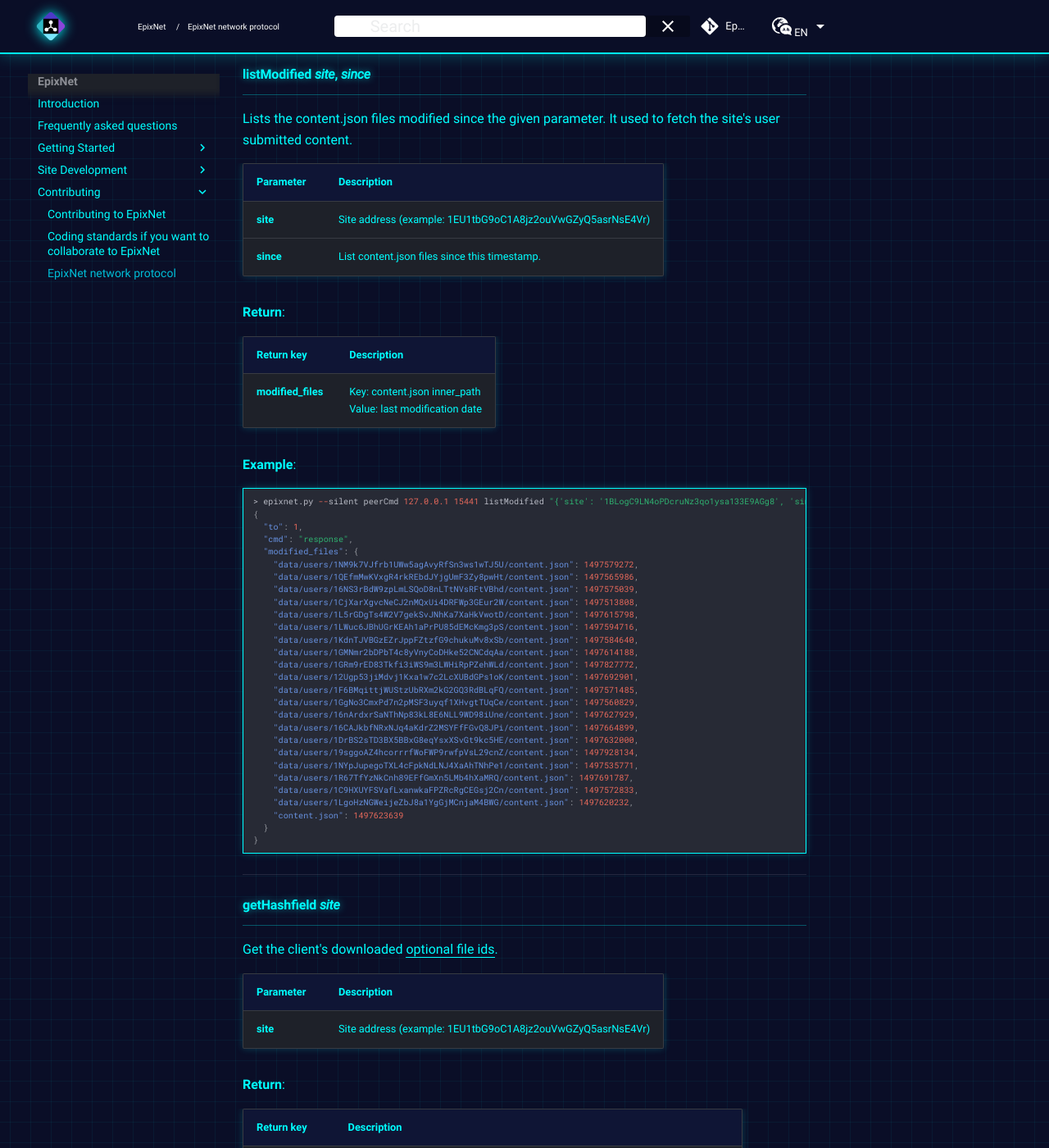
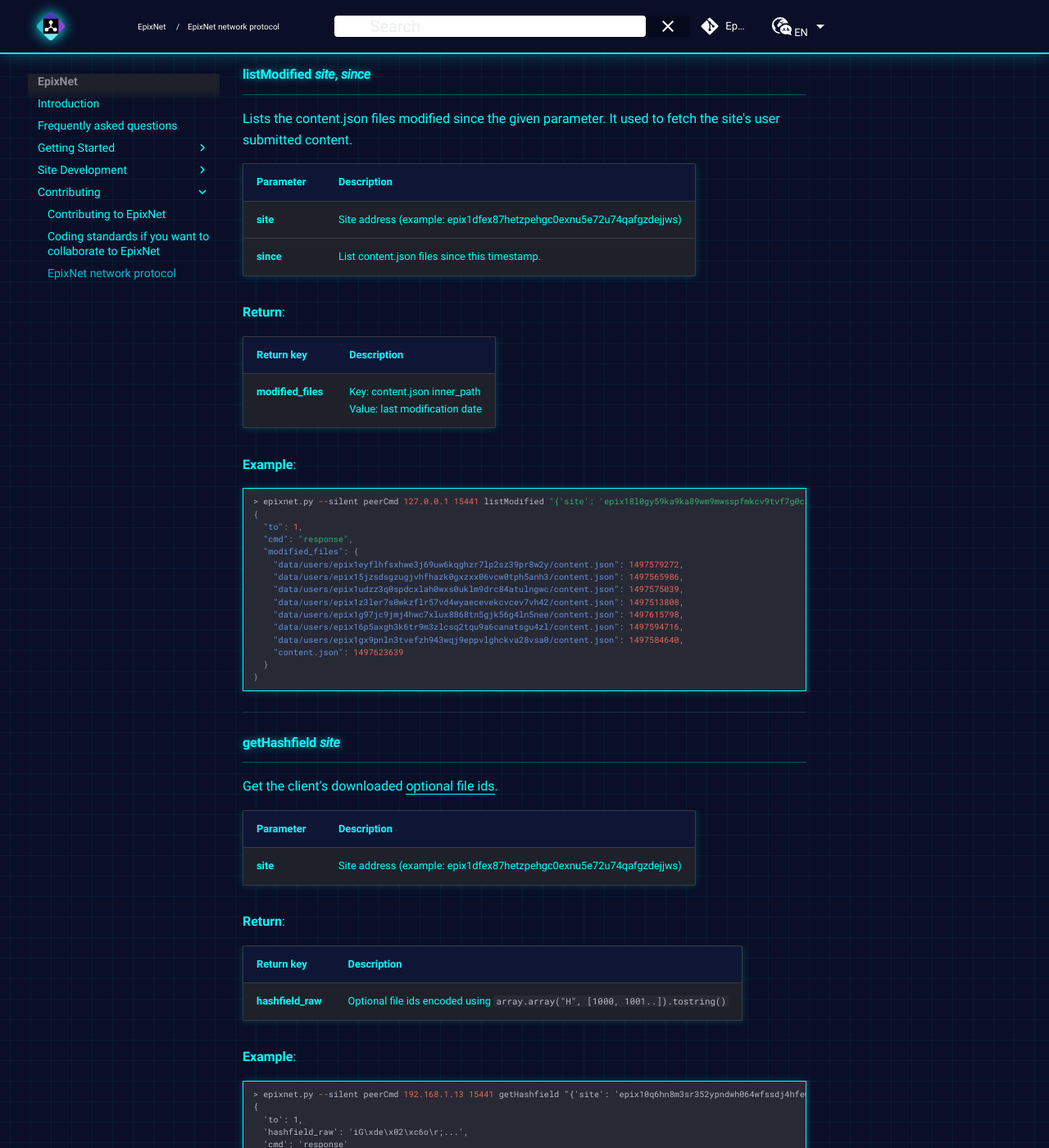
Before and after one commit to EpixZone/EpixNetDocs, an MkDocs documentation site: the page built from docs/en/help_epixnet/network_protocol.md, in a window 1280 px wide and 1400 px high, scrolled down 6194 px. Shown: the whole window at 82% size. Built offline with MkDocs 1.6.1 and Material for MkDocs 9.7.7, drawn with Linux system fonts in a browser that asks for light colours; comment, search, counter and statistics services are not loaded; some of the changed text lies outside the part shown.

Commit message:
Update example site addresses in network protocol documentation

````diff
--- a/docs/en/help_epixnet/network_protocol.md
+++ b/docs/en/help_epixnet/network_protocol.md
@@ -93,7 +93,7 @@
 
 Parameter            | Description
                  --- | ---
-**site**             | Site address (example: 1EU1tbG9oC1A8jz2ouVwGZyQ5asrNsE4Vr)
+**site**             | Site address (example: epix1dfex87hetzpehgc0exnu5e72u74qafgzdejjws)
 **inner_path**       | File path relative to site directory
 **location**         | Request file from this byte (max 512 bytes got sent in a request, so you need multiple requests for larger files)
 **file_size**        | Total size of the requested file (optional)
@@ -150,7 +150,7 @@
 
 Parameter            | Description
                  --- | ---
-**site**             | Site address (example: 1EU1tbG9oC1A8jz2ouVwGZyQ5asrNsE4Vr)
+**site**             | Site address (example: epix1dfex87hetzpehgc0exnu5e72u74qafgzdejjws)
 **peers**            | List of peers that the requester has (packed)
 **peers_onion**      | List of Tor Onion peers that the requester has (packed)
 **need**             | Number of peers the requester want
@@ -184,7 +184,7 @@
 
 Parameter            | Description
                  --- | ---
-**site**             | Site address (example: 1EU1tbG9oC1A8jz2ouVwGZyQ5asrNsE4Vr)
+**site**             | Site address (example: epix1dfex87hetzpehgc0exnu5e72u74qafgzdejjws)
 **inner_path**       | File path relative to site directory
 **body**             | Full content of the updated content.json
 **diffs** (optional) | [Diff opcodes](#possible-diff-opcodes) for the modified files in the content.json
@@ -223,7 +223,7 @@
 
 Parameter            | Description
                  --- | ---
-**site**             | Site address (example: 1EU1tbG9oC1A8jz2ouVwGZyQ5asrNsE4Vr)
+**site**             | Site address (example: epix1dfex87hetzpehgc0exnu5e72u74qafgzdejjws)
 **since**            | List content.json files since this timestamp.
 
 **Return**:
@@ -235,31 +235,18 @@
 **Example**:
 
 ```json
-> epixnet.py --silent peerCmd 127.0.0.1 15441 listModified "{'site': '1BLogC9LN4oPDcruNz3qo1ysa133E9AGg8', 'since': 1497507030}"
+> epixnet.py --silent peerCmd 127.0.0.1 15441 listModified "{'site': 'epix18l0gy59ka9ka89wm9mwsspfmkcv9tvf7g0cs6f', 'since': 1497507030}"
 {
   "to": 1,
   "cmd": "response",
   "modified_files": {
-    "data/users/1NM9k7VJfrb1UWw5agAvyRfSn3ws1wTJ5U/content.json": 1497579272,
-    "data/users/1QEfmMwKVxgR4rkREbdJYjgUmF3Zy8pwHt/content.json": 1497565986,
-    "data/users/16NS3rBdW9zpLmLSQoD8nLTtNVsRFtVBhd/content.json": 1497575039,
-    "data/users/1CjXarXgvcNeCJ2nMQxUi4DRFWp3GEur2W/content.json": 1497513808,
-    "data/users/1L5rGDgTs4W2V7gekSvJNhKa7XaHkVwotD/content.json": 1497615798,
-    "data/users/1LWuc6JBhUGrKEAh1aPrPU85dEMcKmg3pS/content.json": 1497594716,
-    "data/users/1KdnTJVBGzEZrJppFZtzfG9chukuMv8xSb/content.json": 1497584640,
-    "data/users/1GMNmr2bDPbT4c8yVnyCoDHke52CNCdqAa/content.json": 1497614188,
-    "data/users/1GRm9rED83Tkfi3iWS9m3LWHiRpPZehWLd/content.json": 1497827772,
-    "data/users/12Ugp53jiMdvj1Kxa1w7c2LcXUBdGPs1oK/content.json": 1497692901,
-    "data/users/1F6BMqittjWUStzUbRXm2kG2GQ3RdBLqFQ/content.json": 1497571485,
-    "data/users/1GgNo3CmxPd7n2pMSF3uyqf1XHvgtTUqCe/content.json": 1497560829,
-    "data/users/16nArdxrSaNThNp83kL8E6NLL9WD98iUne/content.json": 1497627929,
-    "data/users/16CAJkbfNRxNJq4aKdrZ2MSYFfFGvQ8JPi/content.json": 1497664899,
-    "data/users/1DrBS2sTD3BX5BBxG8eqYsxXSvGt9kc5HE/content.json": 1497632000,
-    "data/users/19sggoAZ4hcorrrfWoFWP9rwfpVsL29cnZ/content.json": 1497928134,
-    "data/users/1NYpJupegoTXL4cFpkNdLNJ4XaAhTNhPe1/content.json": 1497535771,
-    "data/users/1R67TfYzNkCnh89EFfGmXn5LMb4hXaMRQ/content.json": 1497691787,
-    "data/users/1C9HXUYFSVafLxanwkaFPZRcRgCEGsj2Cn/content.json": 1497572833,
-    "data/users/1LgoHzNGWeijeZbJ8a1YgGjMCnjaM4BWG/content.json": 1497620232,
+    "data/users/epix1eyflhfsxhwe3j69uw6kqghzr7lp2sz39pr8w2y/content.json": 1497579272,
+    "data/users/epix15jzsdsgzugjvhfhazk0gxzxx06vcw0tph5anh3/content.json": 1497565986,
+    "data/users/epix1udzz3q0spdcxlah0wxs0uklm9drc84atulngwc/content.json": 1497575039,
+    "data/users/epix1z3ler7s0wkzflr57vd4wyaecevekcvcev7vh42/content.json": 1497513808,
+    "data/users/epix1g97jc9jmj4hwc7xlux8868tn5gjk56g4ln5nee/content.json": 1497615798,
+    "data/users/epix16p5axgh3k6tr9m3zlcsq2tqu9a6canatsgu4zl/content.json": 1497594716,
+    "data/users/epix1gx9pnln3tvefzh943wqj9eppvlghckva28vsa0/content.json": 1497584640,
     "content.json": 1497623639
   }
 }
@@ -273,7 +260,7 @@
 
 Parameter            | Description
                  --- | ---
-**site**             | Site address (example: 1EU1tbG9oC1A8jz2ouVwGZyQ5asrNsE4Vr)
+**site**             | Site address (example: epix1dfex87hetzpehgc0exnu5e72u74qafgzdejjws)
 
 **Return**:
 
@@ -283,7 +270,7 @@
 
 **Example**:
 ```json
-> epixnet.py --silent peerCmd 192.168.1.13 15441 getHashfield "{'site': '1Gif7PqWTzVWDQ42Mo7np3zXmGAo3DXc7h'}
+> epixnet.py --silent peerCmd 192.168.1.13 15441 getHashfield "{'site': 'epix10q6hn8m3sr352ypndwh064wfssdj4hfe04ms7n'}
 {
   'to': 1,
   'hashfield_raw': 'iG\xde\x02\xc6o\r;...',
@@ -299,7 +286,7 @@
 
 Parameter            | Description
                  --- | ---
-**site**             | Site address (example: 1EU1tbG9oC1A8jz2ouVwGZyQ5asrNsE4Vr)
+**site**             | Site address (example: epix1dfex87hetzpehgc0exnu5e72u74qafgzdejjws)
 **hashfield_raw**    | Optional file ids encoded using `array.array("H", [1000, 1001..]).tostring()`
 
 **Return**:
@@ -317,7 +304,7 @@
 
 Parameter            | Description
                  --- | ---
-**site**             | Site address (example: 1EU1tbG9oC1A8jz2ouVwGZyQ5asrNsE4Vr)
+**site**             | Site address (example: epix1dfex87hetzpehgc0exnu5e72u74qafgzdejjws)
 **hash_ids**         | List of optional file ids the client currently looking for
 
 **Return**:
@@ -329,7 +316,7 @@
 
 **Example**:
 ```json
-> epixnet.py --silent peerCmd 192.168.1.13 15441 findHashIds "{'site': '1Gif7PqWTzVWDQ42Mo7np3zXmGAo3DXc7h', 'hash_ids': [59948, 29811]}"
+> epixnet.py --silent peerCmd 192.168.1.13 15441 findHashIds "{'site': 'epix10q6hn8m3sr352ypndwh064wfssdj4hfe04ms7n', 'hash_ids': [59948, 29811]}"
 {
   'to': 1,
   'peers': {
````
